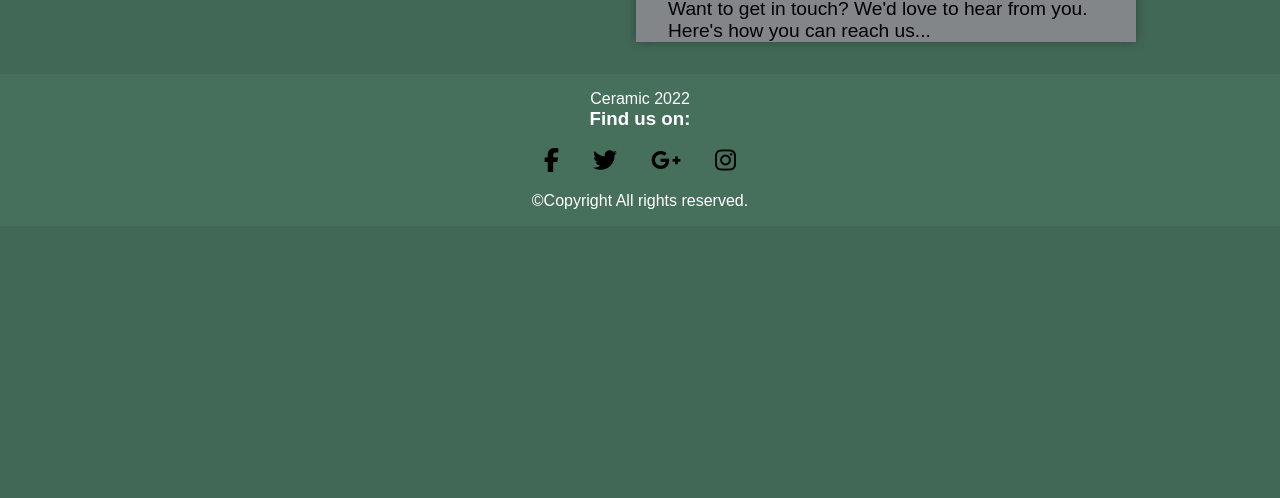
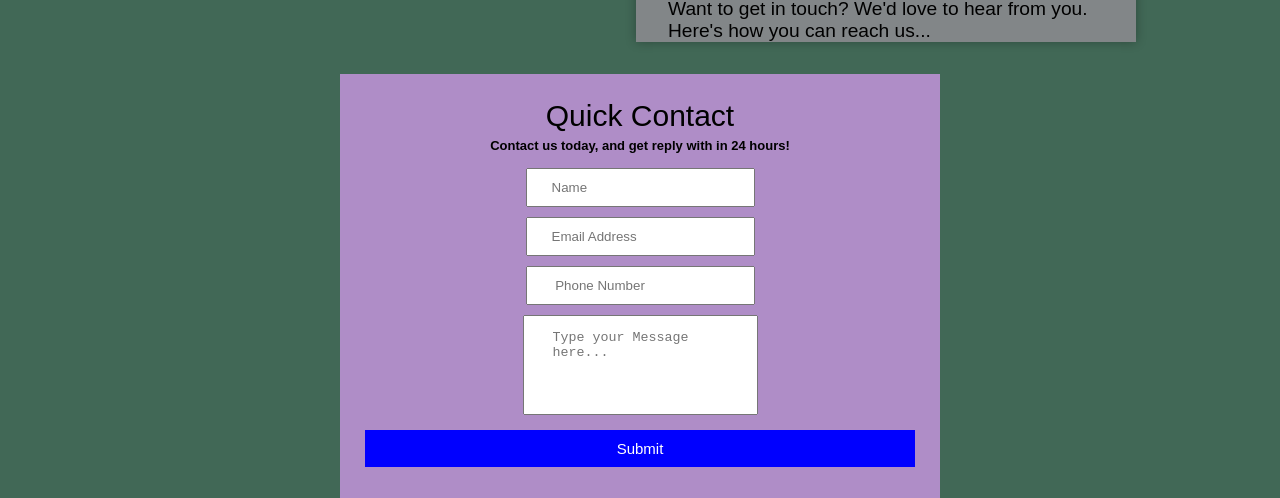
Before and after one commit to GulnazAlisherova/.diploma, a React (Create React App) app: page /contacts in a window 1280 px wide. Shown: the part 454-952 px from the top of the page. Before the commit the page ends 800 px from the top, so only its background shows below. Built offline with nearby package versions, Linux system fonts and the light colour scheme.

Commit message:
changed all products -> product

```diff
--- a/src/components/CartButton/CartButton.module.css
+++ b/src/components/CartButton/CartButton.module.css
@@ -1,4 +1,3 @@
-
 .CartButton {
   width: 120px;
   height: 30px;
--- a/src/components/Nav/Nav.js
+++ b/src/components/Nav/Nav.js
@@ -9,7 +9,7 @@ function Nav() {
     <ul className={classes.Nav}>
       <NavItem url="/">Home</NavItem>
       <NavItem url="/about">About</NavItem>
-      <NavItem url="/products">All Products</NavItem>
+      <NavItem url="/products">Product</NavItem>
       <NavItem url="/contacts">Contacts</NavItem>
       { isAuthenticated ? <NavItem url="/signout">Sign out</NavItem> : null }
       { !isAuthenticated ? <NavItem url="/auth" >Sign in</NavItem> : null }
--- a/src/pages/Contacts.js
+++ b/src/pages/Contacts.js
@@ -7,23 +7,31 @@ function Contacts() {
       <Header
         title="Get in touch"
         image={headerImage}>
-       Want to get in touch? We'd love to hear from you. Here's  how you can reach us...
+        Want to get in touch? We'd love to hear from you. Here's  how you can reach us...
       </Header>
-     {/* <div className="full-card">
-     <div className="card">
-          <img src="http://www.clker.com/cliparts/f/D/Z/i/d/G/phone-logo-hi.png" alt="picture of phone"/>
-          <h3>Talk to sales</h3>
-          <p>Want to order your type of Ceramic? Just pick up the phone to chat with a member of our team.</p>
-          <h4>+996 789 987 00</h4>
+
+      <div className="container2">
+        <form id="contact" action="">
+          <h3>Quick Contact</h3>
+          <h4>Contact us today, and get reply with in 24 hours!</h4>
+          <fieldset>
+            <input placeholder="Name" type="text" tabindex="1" required autofocus />
+          </fieldset>
+          <fieldset>
+            <input placeholder="Email Address" type="email" tabindex="2" required />
+          </fieldset>
+          <fieldset>
+            <input placeholder=" Phone Number" type="tel" tabindex="3" required />
+          </fieldset>
+          <fieldset>
+            <textarea placeholder="Type your Message here..." tabindex="5" required></textarea>
+          </fieldset>
+          <fieldset>
+            <button >Submit</button>
+          </fieldset>
+        </form>
       </div>
 
-        <div className="card">
-          <img src="https://pngimage.net/wp-content/uploads/2018/06/message-symbol-png-7.png" alt=" picture of message"/>
-          <h3>Send a message for customer</h3>
-          <p>Want to order your type of Ceramic? Just pick up the phone to chat with a member of our team.</p>
-          <h4>+996 789 987 00</h4>
-        </div>
-     </div> */}
     </>
   );
 }
```
